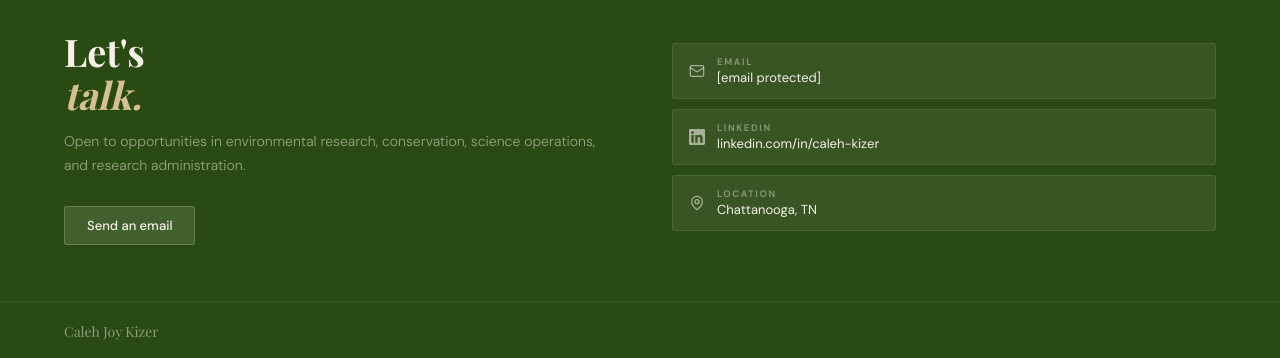
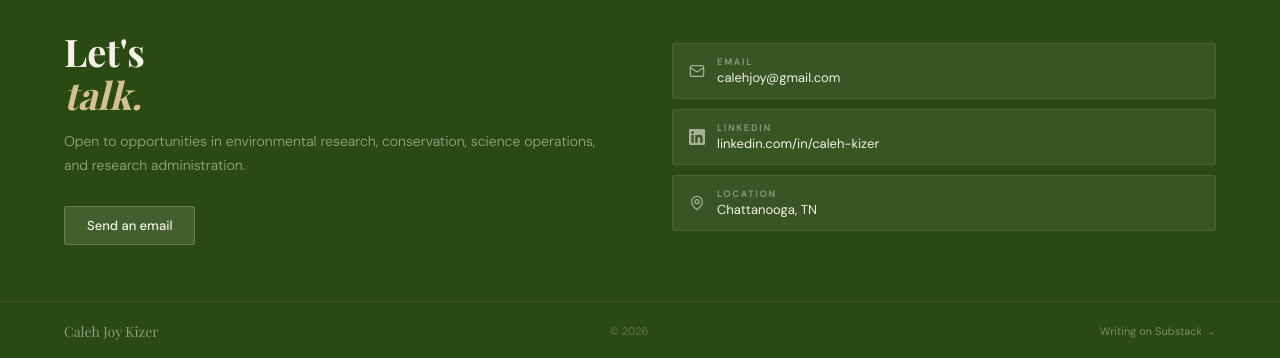
Before and after one commit to calehkizer/calehkizer.github.io, a plain HTML site: page index.html in a window 1280 px wide. Shown: the part 1870-2228 px from the top of the page. Drawn offline with nearby package versions, Linux system fonts and the light colour scheme; a web font is replaced by a local one.

Commit message:
Update index.html

```diff
--- a/index.html
+++ b/index.html
@@ -545,15 +545,15 @@
   <div class="contact-left">
     <div class="contact-title">Let's<br/><em>talk.</em></div>
     <p class="contact-body">Open to opportunities in environmental research, conservation, science operations, and research administration.</p>
-    <a href="/cdn-cgi/l/email-protection#99faf8f5fcf1f3f6e0d9fef4f8f0f5b7faf6f4" class="btn btn-solid" style="background:rgba(245,240,232,0.12);border:1px solid rgba(245,240,232,0.22);color:var(--cream);">Send an email</a>
+    <a href="mailto:calehjoy@gmail.com" class="btn btn-solid" style="background:rgba(245,240,232,0.12);border:1px solid rgba(245,240,232,0.22);color:var(--cream);">Send an email</a>
   </div>
 
   <div class="contact-links">
-    <a href="/cdn-cgi/l/email-protection#82e1e3eee7eae8edfbc2e5efe3ebeeace1edef" class="contact-row">
+    <a href="mailto:calehjoy@gmail.com" class="contact-row">
       <svg width="16" height="16" viewBox="0 0 24 24" fill="none" stroke="rgba(245,240,232,0.6)" stroke-width="1.8" stroke-linecap="round" stroke-linejoin="round"><rect x="2" y="4" width="20" height="16" rx="2"/><path d="m22 7-8.97 5.7a1.94 1.94 0 0 1-2.06 0L2 7"/></svg>
       <div>
         <div class="contact-row-label">Email</div>
-        <div class="contact-row-value"><span class="__cf_email__" data-cfemail="1e7d7f727b767471675e79737f7772307d7173">[email&#160;protected]</span></div>
+        <div class="contact-row-value">calehjoy@gmail.com</div>
       </div>
     </a>
     <a href="https://www.linkedin.com/in/caleh-kizer/" target="_blank" class="contact-row">
@@ -576,4 +576,9 @@
 <!-- FOOTER -->
 <footer>
   <div class="footer-name">Caleh Joy Kizer</div>
-  <div
+  <div class="footer-copy">&copy; 2026</div>
+  <a href="https://substack.com/@calehkizer" target="_blank" class="footer-substack">Writing on Substack &rarr;</a>
+</footer>
+
+</body>
+</html>
```
